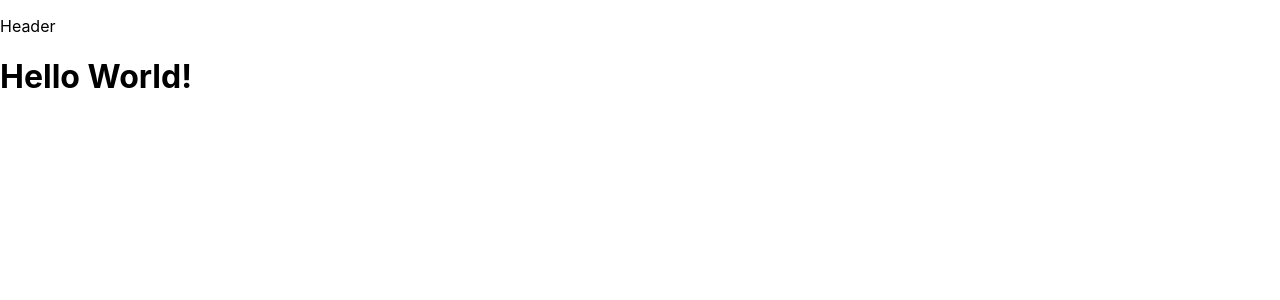
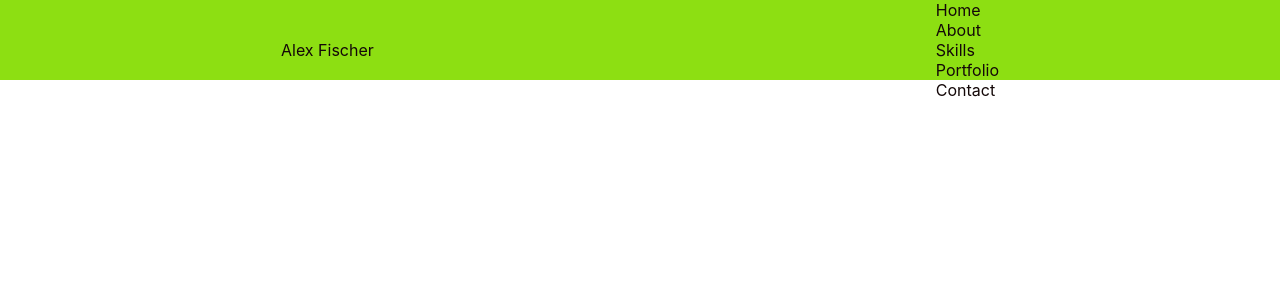
Before and after one commit to Fischeran/Portfolio, a React (Create React App) app: page / in a window 1280 px wide. Shown: the top 300 px of the page. Built offline with nearby package versions, Linux system fonts and the light colour scheme.

Commit message:
adding flex

```diff
--- /dev/null
+++ b/src/Header.css
@@ -0,0 +1,31 @@
+.header {
+    background-color: rgb(141, 223, 18);
+    height: 80px;
+    width: 100%;
+    z-index: var(--z-fixed);
+    top: 0;
+    position: fixed;
+
+}
+
+.nav {
+    height: var(--header-height);
+    display: flex;
+    justify-content: space-around;
+    align-items: center;
+    color: rgb(20, 8, 8);
+
+}
+
+a {
+    text-decoration: none;
+    color: var(--white-color);
+}
+
+.navBar {
+    display: flex;
+    justify-content: space-between;
+    align-items: center;
+    flex-direction: row;
+
+}
--- a/src/Header.js
+++ b/src/Header.js
@@ -1,11 +1,25 @@
 import React from "react";
-
+import "./Header.css"
 
 
 function Header() {
 
     return (
-        <p>Header</p>
+        <div className="header row-md">
+           <nav className="nav row">
+                    <div>
+                        <p>Alex Fischer</p>
+                    </div>
+
+                    <div className="navBut">
+                        <a href="#" className="navBar">Home</a>
+                        <a href="#" className="navBar">About</a>
+                        <a href="#" className="navBar">Skills</a>
+                        <a href="#" className="navBar">Portfolio</a>
+                        <a href="#" className="navBar">Contact</a>
+                    </div>
+            </nav>
+        </div>
     )
 }
 
```
